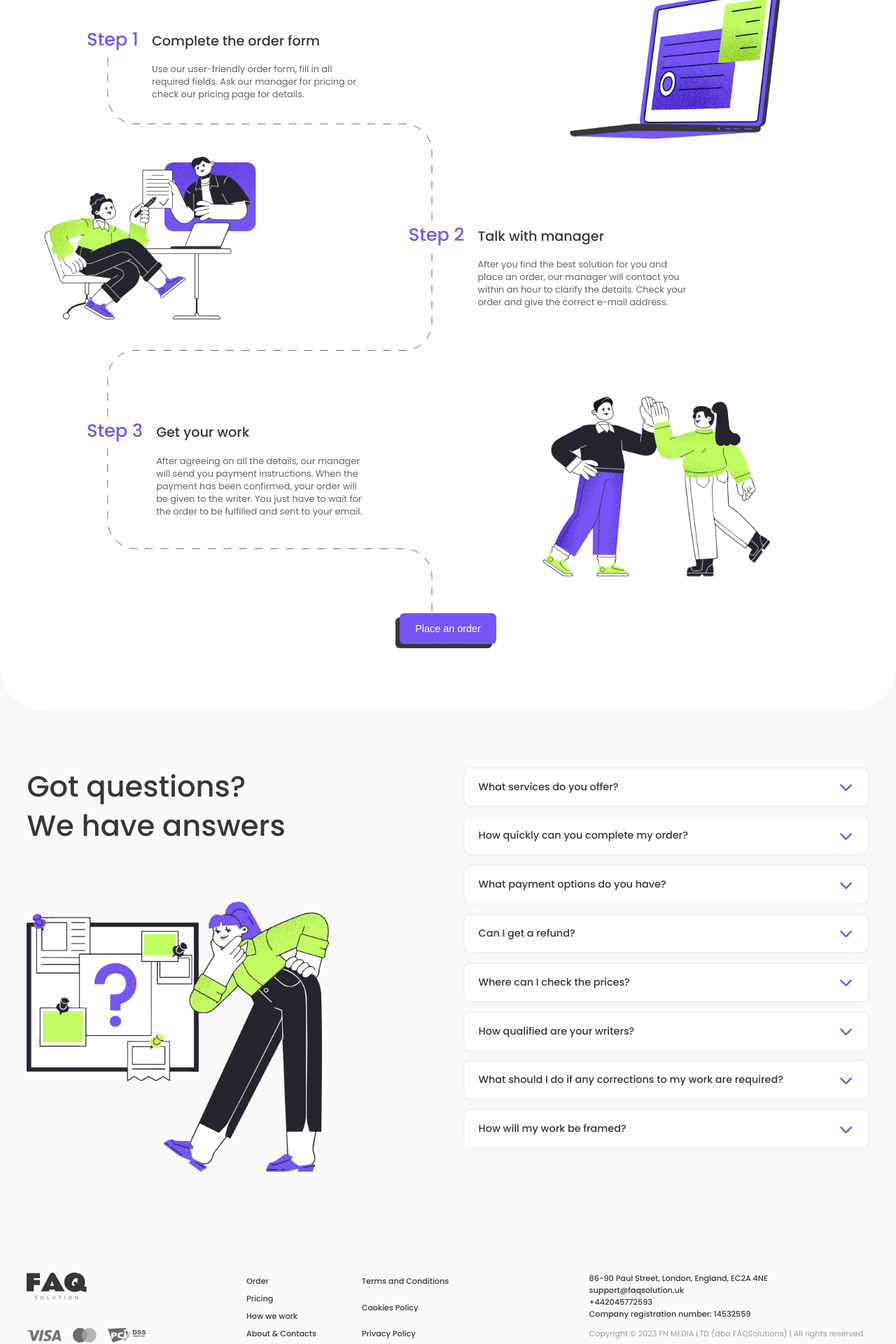
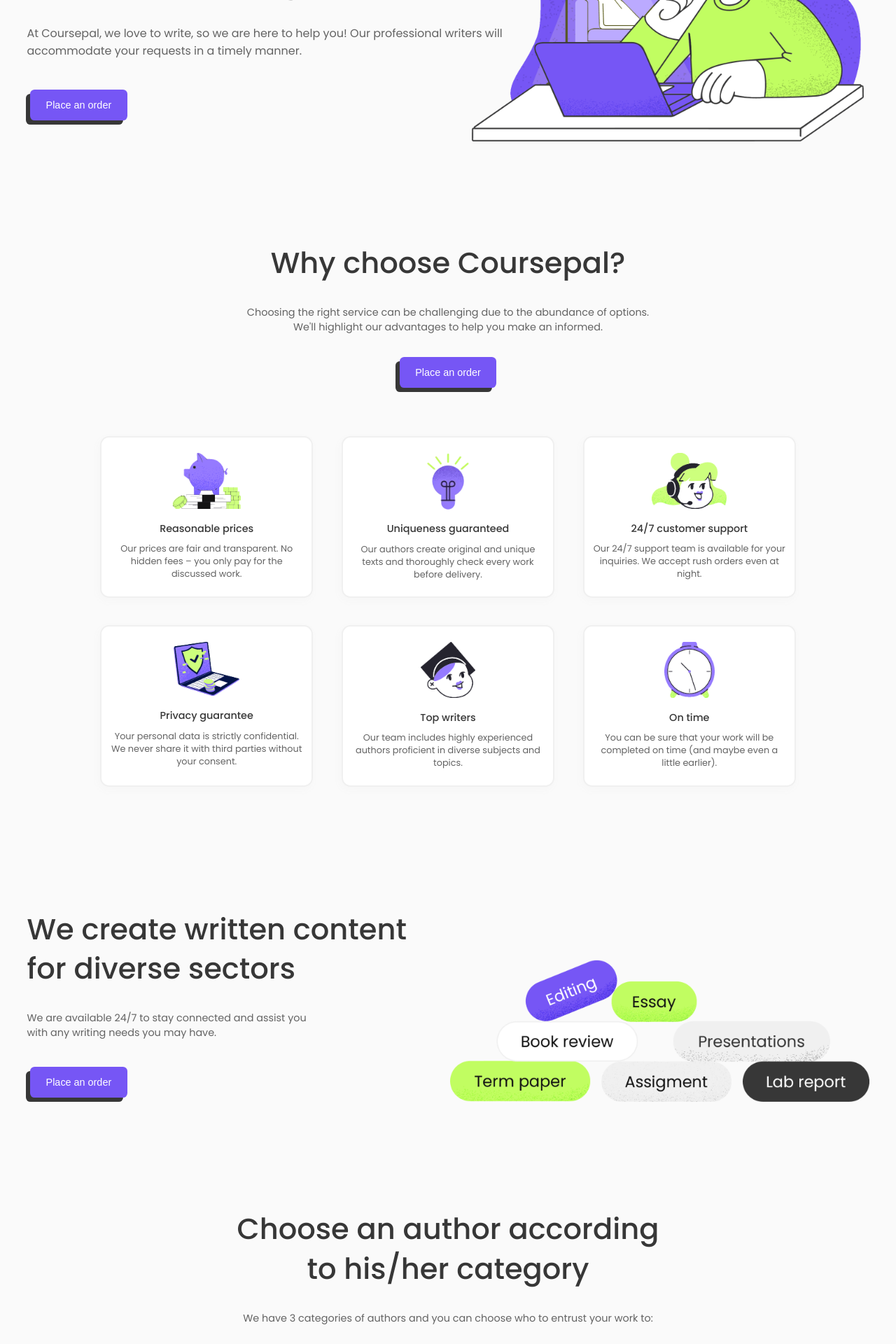
Before and after one commit to deniskeller/faq, a Next.js app: page / in a window 1280 px wide. Shown: the part 340-2260 px from the top of the page at 70% size. Built offline with nearby package versions, Linux system fonts and the light colour scheme; a web font is replaced by a local one.

Commit message:
main page HowWorks block

```diff
--- a/src/view/landing/Main/Main.tsx
+++ b/src/view/landing/Main/Main.tsx
@@ -12,10 +12,10 @@
 const Main: React.FC = () => {
   return (
     <div className={s.Main}>
-      {/* <Header />
+      <Header />
       <Advantages />
-      <TypesOfJobs /> */}
-      {/* <Categories /> */}
+      <TypesOfJobs />
+      <Categories />
       <HowWorks />
       <Questions />
     </div>
```
